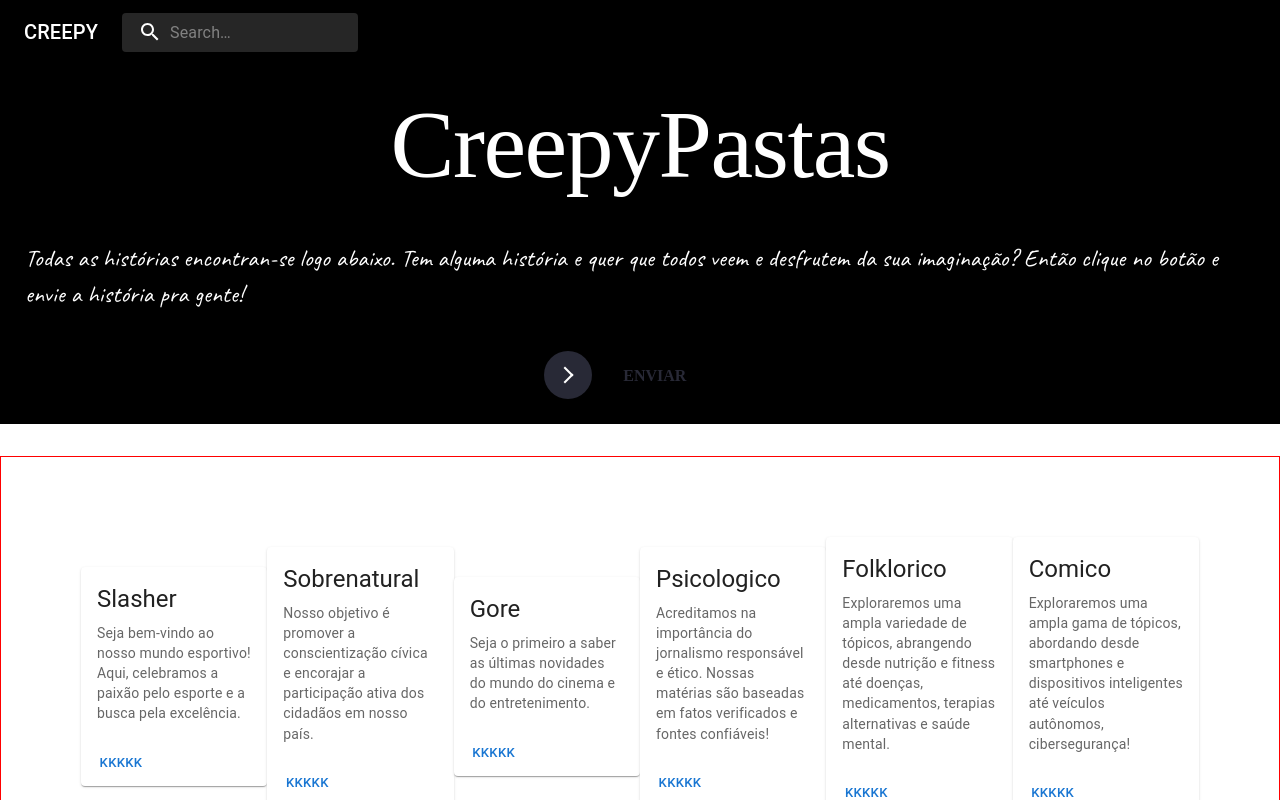
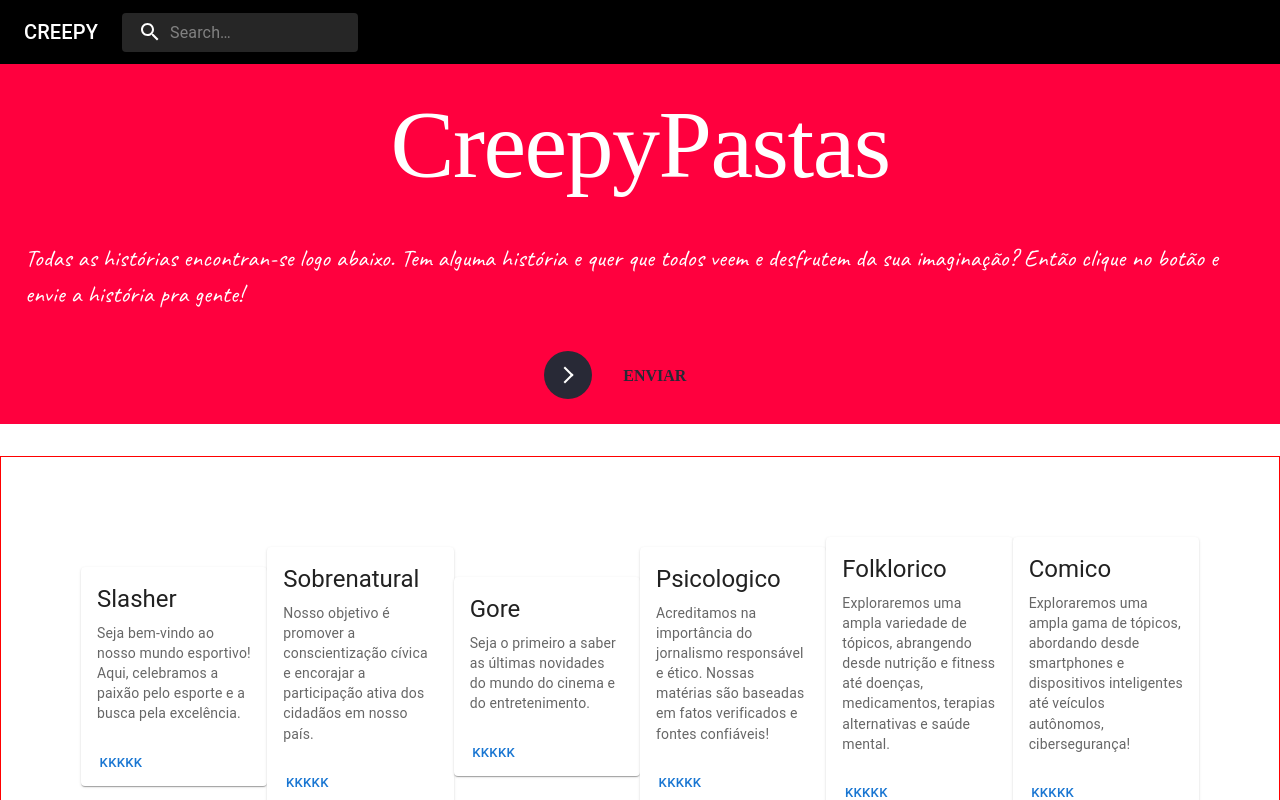
Before and after one commit to silvaPool/project-creepypasta, a React (Vite) app: page /dashboard in a window 1280 px wide. Shown: the top 800 px of the page. Built offline with nearby package versions, Linux system fonts and the light colour scheme; a web font is replaced by a local one.

Commit message:
testando o formato de cor LCH

```diff
--- a/src/components/Title.jsx
+++ b/src/components/Title.jsx
@@ -15,7 +15,7 @@ function Title() {
         alignItems: "center",
         height: "45vh",
         padding: "25px",
-        background: 'black',
+        background: 'lch(50% 120 20)',
         color: 'white',
       }}
     >
```
